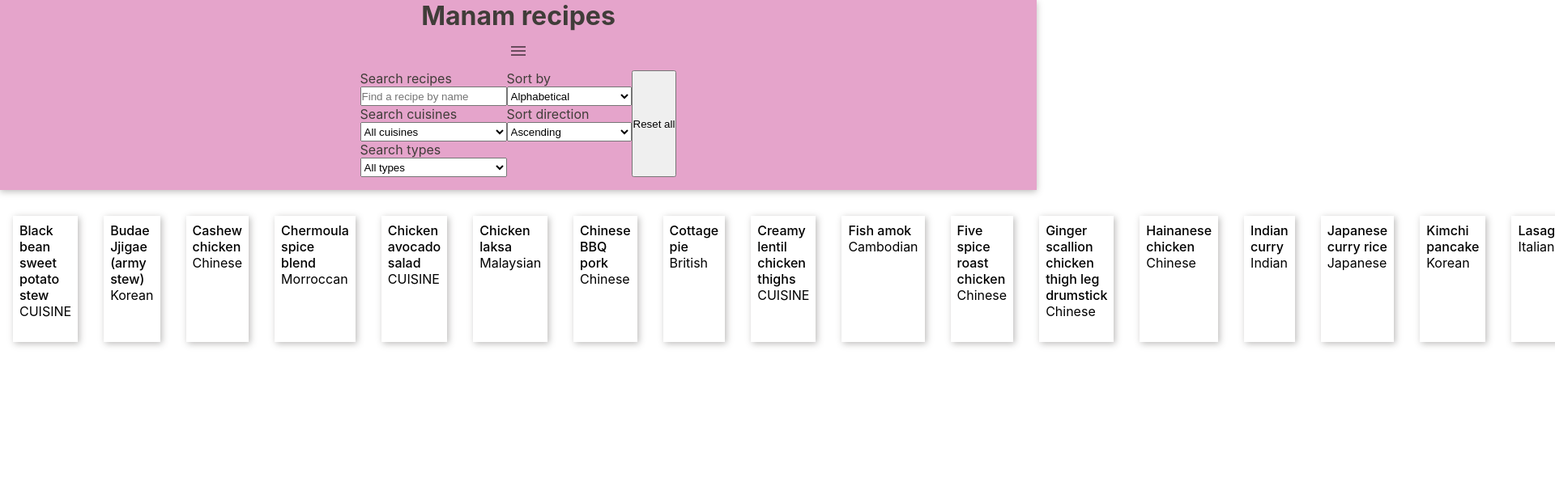
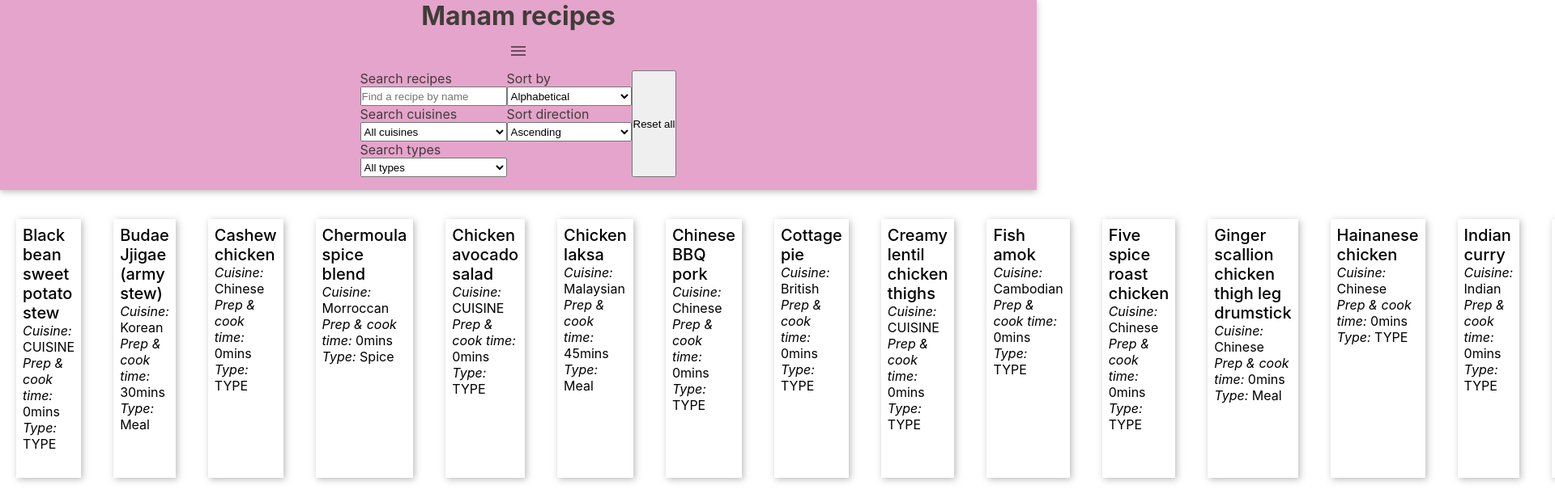
Before and after one commit to kin-au/manam-recipes, a React (Create React App) app: page /recipes in a window 1280 px wide. Shown: the top 616 px of the page at 81% size, 1920 px wide, since content can reach past the window. Built offline with nearby package versions, Linux system fonts and the light colour scheme.

Commit message:
add recipe card details and style

```diff
--- a/src/components/RecipeCard/RecipeCard.style.js
+++ b/src/components/RecipeCard/RecipeCard.style.js
@@ -1,12 +1,17 @@
 import styled from "styled-components";
 
 const RecipeCard = styled.div`
-  margin: 1rem;
+  margin: 1.25rem;
   padding: 0.5rem;
   box-shadow: 0.125rem 0.125rem 0.5rem #403d3959;
 
   header {
     font-weight: 500;
+    font-size: 1.25rem;
+  }
+
+  .subheader {
+    font-style: italic;
   }
 `;
 
--- a/src/components/RecipeCard/RecipeCard.tsx
+++ b/src/components/RecipeCard/RecipeCard.tsx
@@ -7,7 +7,18 @@ const RecipeCard = (props: RecipeCardProps) => {
   return (
     <SC.RecipeCard key={recipe.id}>
       <header>{recipe.name}</header>
-      <div>{recipe.cuisine}</div>
+      <div>
+        <span className="subheader">Cuisine: </span>
+        {recipe.cuisine}
+      </div>
+      <div>
+        <span className="subheader">Prep & cook time: </span>
+        {recipe.time}mins
+      </div>
+      <div>
+        <span className="subheader">Type: </span>
+        {recipe.type}
+      </div>
     </SC.RecipeCard>
   );
 };
```
